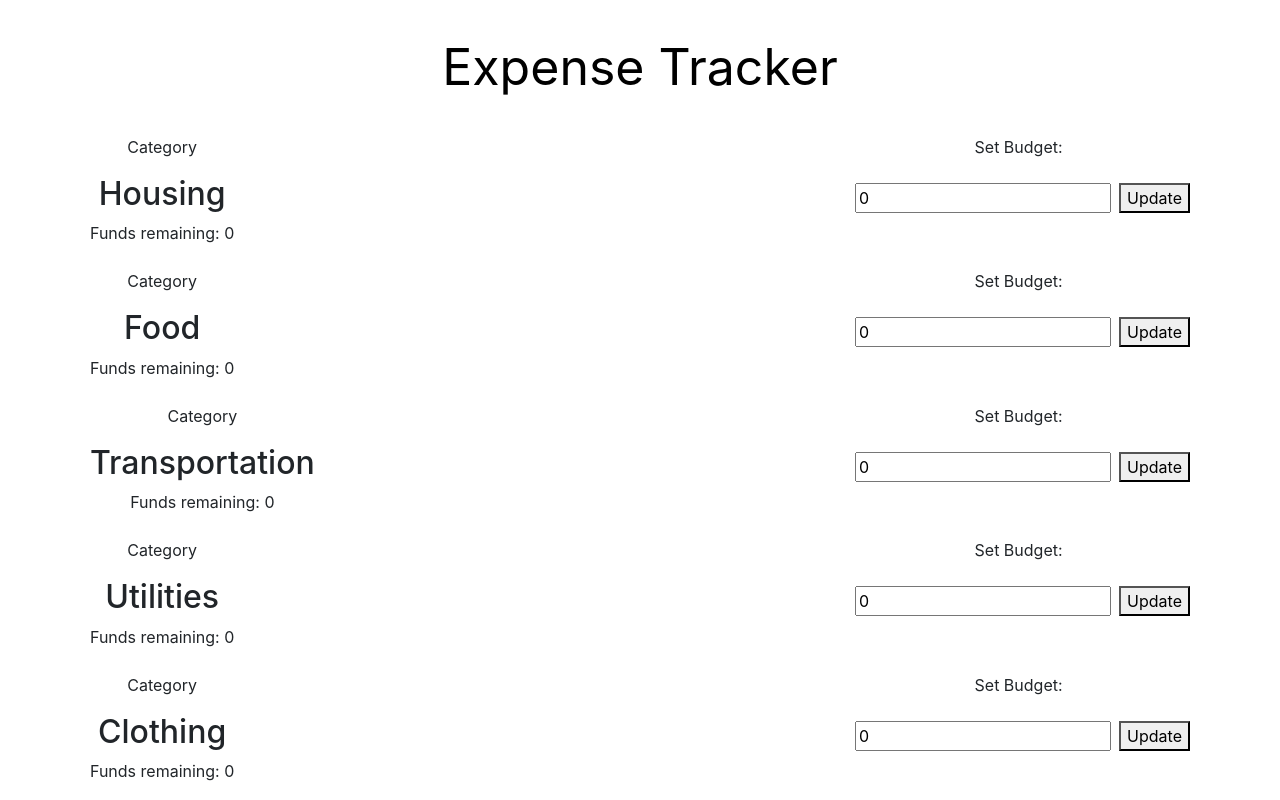
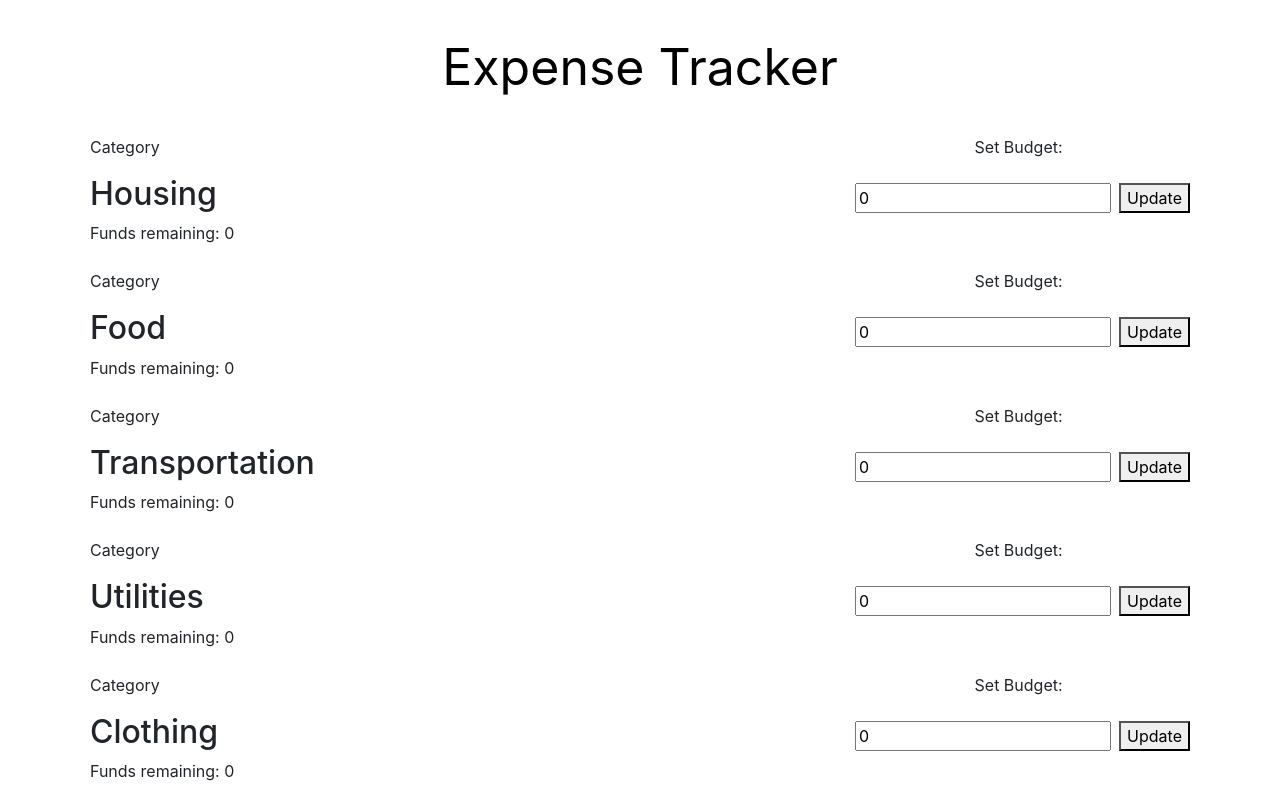
Before and after one commit to sorina3194/Expense-Tracker, a React (Create React App) app: page / in a window 1280 px wide. Shown: the top 800 px of the page. Built offline with nearby package versions, Linux system fonts and the light colour scheme.

Commit message:
implement updating category amount

```diff
--- a/src/containers/budget/Budget.js
+++ b/src/containers/budget/Budget.js
@@ -4,7 +4,7 @@ import { editBudget } from "./budgetSlice";
 import "./budget.css";
 
 const Budget = ({ budget }) => {
-  const dispatch = useDispatch;
+  const dispatch = useDispatch();
   const [amount, setAmount] = useState(budget.amount);
   const handleEdit = (e) => {
     e.preventDefault();
--- a/src/containers/budget/budget.css
+++ b/src/containers/budget/budget.css
@@ -2,3 +2,10 @@
   display: flex;
   justify-content: space-between;
 }
+
+.category-container {
+  display: flex;
+  justify-content: start;
+  flex-direction: column;
+  text-align: left;
+}
--- a/src/containers/budget/budgetSlice.js
+++ b/src/containers/budget/budgetSlice.js
@@ -21,7 +21,10 @@ const budgetSlice = createSlice({
   initialState: initialState,
   reducers: {
     editBudget: (state, action) => {
-      state.budgets[action.payload.category] = action.payload;
+      const budgetIndex = state.findIndex(budget => budget.category === action.payload.category)
+      if (budgetIndex !== -1 ) {
+        state[budgetIndex] = action.payload;
+      }
     },
   },
 });
```
